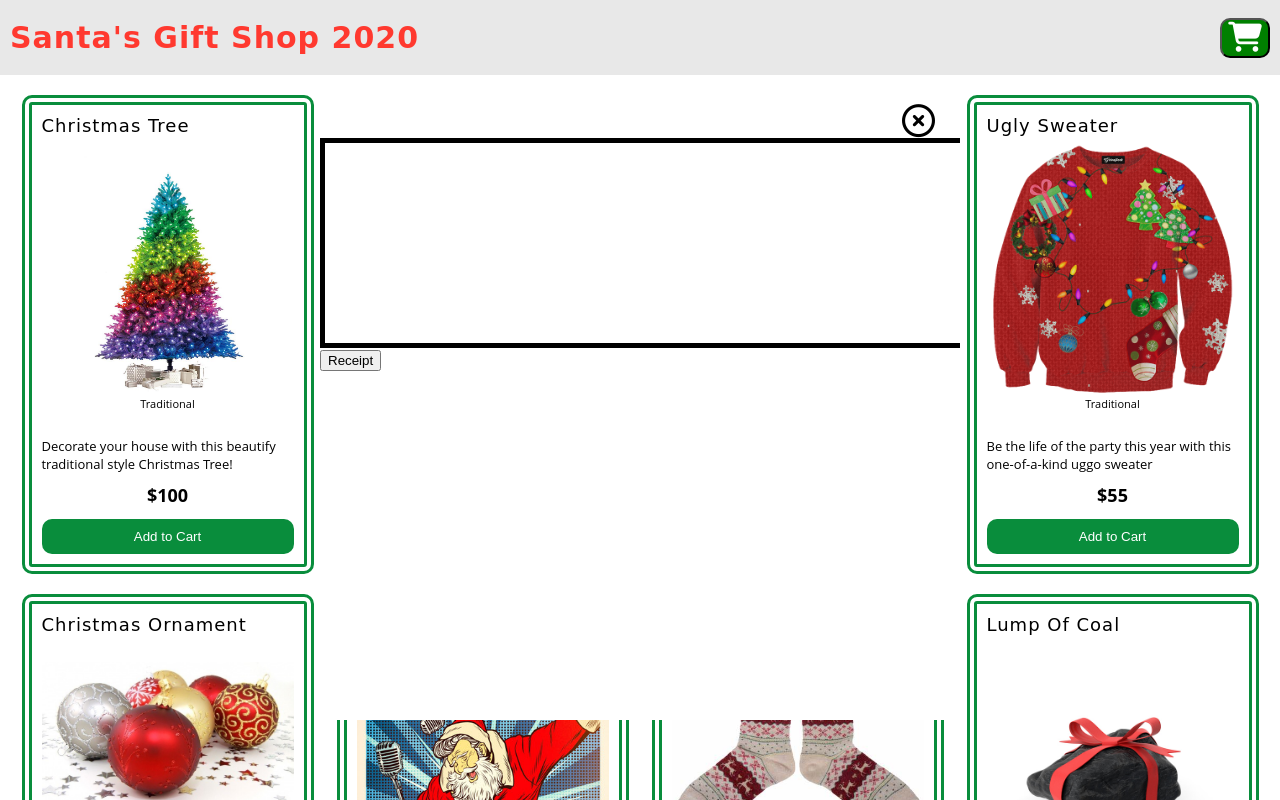
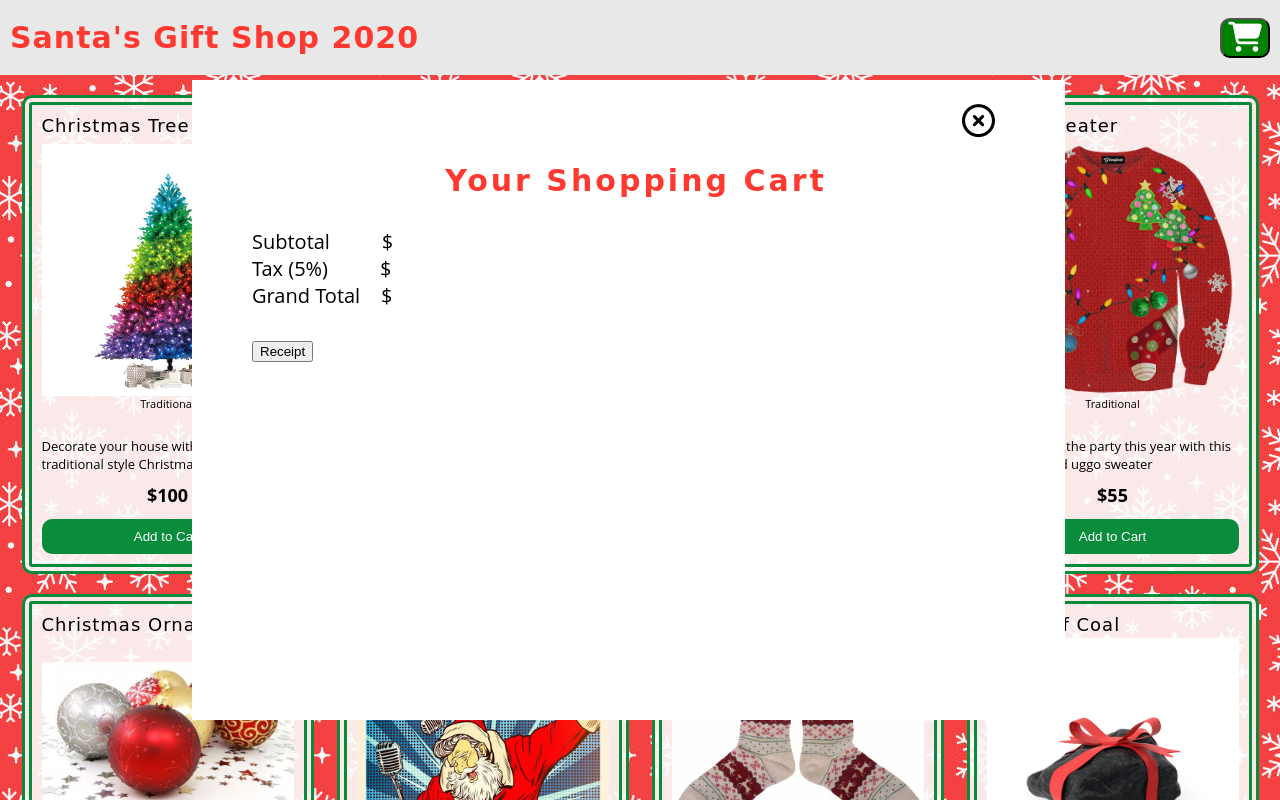
Before and after one commit to bradstory/team-5-frontend-project, a plain HTML site: page index.html in a window 1280 px wide. Both pictures are taken after a click on the button 1245 px from the left and 37 px from the top of the page. Shown: the top 800 px of the page. Drawn offline with Linux system fonts and the light colour scheme; a web font is replaced by a local one.

Commit message:
cart design and background

```diff
--- a/index.html
+++ b/index.html
@@ -100,19 +100,20 @@
             <div class="closeBtn" onclick="checkoutToggle(event)">
                 <i class="far fa-times-circle"></i>
             </div>
+            <h2>Your Shopping Cart</h2>
             <div id="displayProducts"></div>
             <button id="paymentButton" class="hide" onclick="showPayments()">Proceed to Payment</button>
             <div id="totals" class="hide">
                 <div>
-                  <label>Subtotal</label>
+                  <label>Subtotal<span>&nbsp &nbsp &nbsp &nbsp &nbsp &#36</span></label>
                   <div class="totals-value" id="cart-subtotal"></div>
                 </div>
                 <div>
-                  <label>Tax (5%)</label>
+                  <label>Tax (5%)<span>&nbsp &nbsp &nbsp &nbsp &nbsp &#36</span></label>
                   <div class="totals-value" id="cart-tax"></div>
                 </div>
                 <div>
-                  <label>Grand Total</label>
+                  <label>Grand Total<span>&nbsp &nbsp &#36</span></label>
                   <div class="totals-value" id="cart-total"></div>
                 </div>
               </div>
--- a/script.js
+++ b/script.js
@@ -227,6 +227,8 @@ const cart = [];
         }
         subTotal(cart);
 
+        document.getElementById("subTotal").style.right = "100px";
+
         function reciptTotal(a){
           var subTotal = 0;
           for(var i=0;i<a.length;i++)
--- a/style.css
+++ b/style.css
@@ -2,6 +2,8 @@ body {
   font-family: 'Open Sans', sans-serif;
   padding: 0px;
   margin: 0px;
+  background-image: url("snowflakes.jpg");
+  background-repeat: repeat;
 }
 
 h1 {
@@ -35,13 +37,13 @@ button:hover {
 #products {
   display: flex;
   flex-wrap: wrap;
-  background-color: white;
+  background-color: transparent;
   justify-content: space-around;
   padding: 10px;
 }
 
 .card {
-  border: 10px solid #098d3c;
+  border: 10px solid #098b3b;
   border-style: double;
   border-radius: 10px;
   padding: 10px;
@@ -49,6 +51,8 @@ button:hover {
   display: flex;
   align-content: center;
   flex-direction: column;
+  background: rgba(252, 252, 252, 0.9);
+  opacity: 1;
 }
 
 .name {
@@ -95,28 +99,66 @@ button:hover {
 .shopping-cart {
   position: fixed;
   background-color: #fff;
-  width: 50%;
-  top: 10%;
-  bottom: 10%;
-  margin-left: 25%;
-  margin-right: 25%;
+  width: 100%;
+  top: 0;
+  bottom: 0;
   overflow-y:auto;
   overflow-x:hidden;
 }
 
-#displayProducts {
+/* #displayProducts {
   padding: 100px 0px;
   border: black solid 5px;
   width: 100%;
-}
+} */
 
 #nothing-in-cart {
   background-color: #000;
 }
 
 #totals {
-  margin-top: 20px;
+  display: flex;
+  flex-direction: column;
+  align-items: flex-start;
+  margin-right: 340px;
+  margin-left: 0px;
+  margin-top: 30px;
+  margin-bottom: 30px;
 }
+
+#totals div {
+  display: flex;
+  flex-direction: row;
+  font-size: 20px;
+}
+
+#cart {
+  padding: 0px 45px 50px 60px;
+  /* text-align: center; */
+}
+
+h2 {
+  font-size: 30px;
+  color: #ff392f;
+  font-family: 'Ranchers', cursive;
+  letter-spacing: 3px;
+  text-align: center;
+}
+
+/* #rTotals {
+  display: flex;
+  flex-direction: column;
+  align-items: flex-start;
+  margin-right: 50px;
+  margin-left: 320px;
+  margin-top: 30px;
+  margin-bottom: 30px;
+}
+#rTotals div {
+  display: flex;
+  flex-direction: row;
+} */
+
 
 .creditOpt {
   display: flex;
@@ -199,6 +241,17 @@ label {
   #products div {
       flex-basis: 28%;
   }
+  .shopping-cart {
+    position: fixed;
+    background-color: #fff;
+    width: 60%;
+    top: 10%;
+    bottom: 10%;
+    margin-left: 15%;
+    margin-right: 15%;
+    overflow-y:auto;
+    overflow-x:hidden;
+  }
 }
 
 @media only screen and (min-width:1150px) {
@@ -226,7 +279,6 @@ label {
   width: fit-content;
 
 
-
 }
 
 .cash-transaction{
```
Also changed, not shown: img/seamless-christmas-pattern-EM7FBB.jpg (added), snowflakes.jpg (added).
